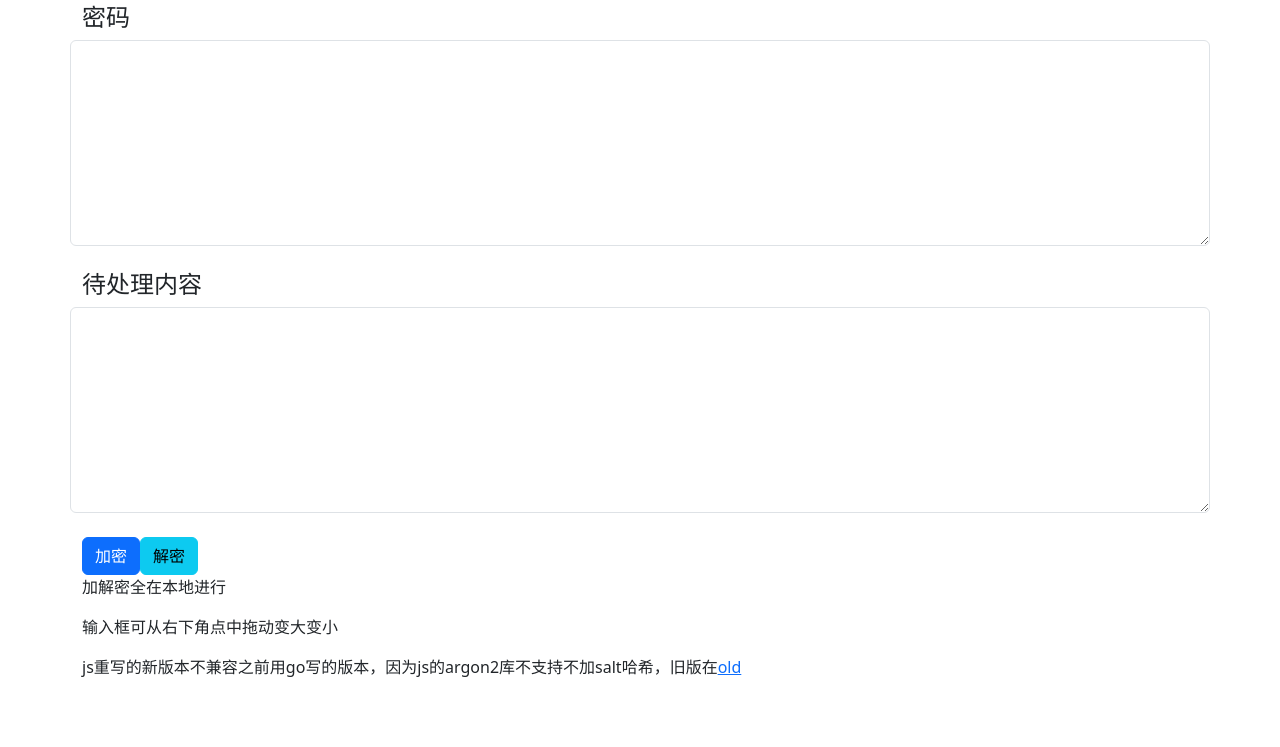
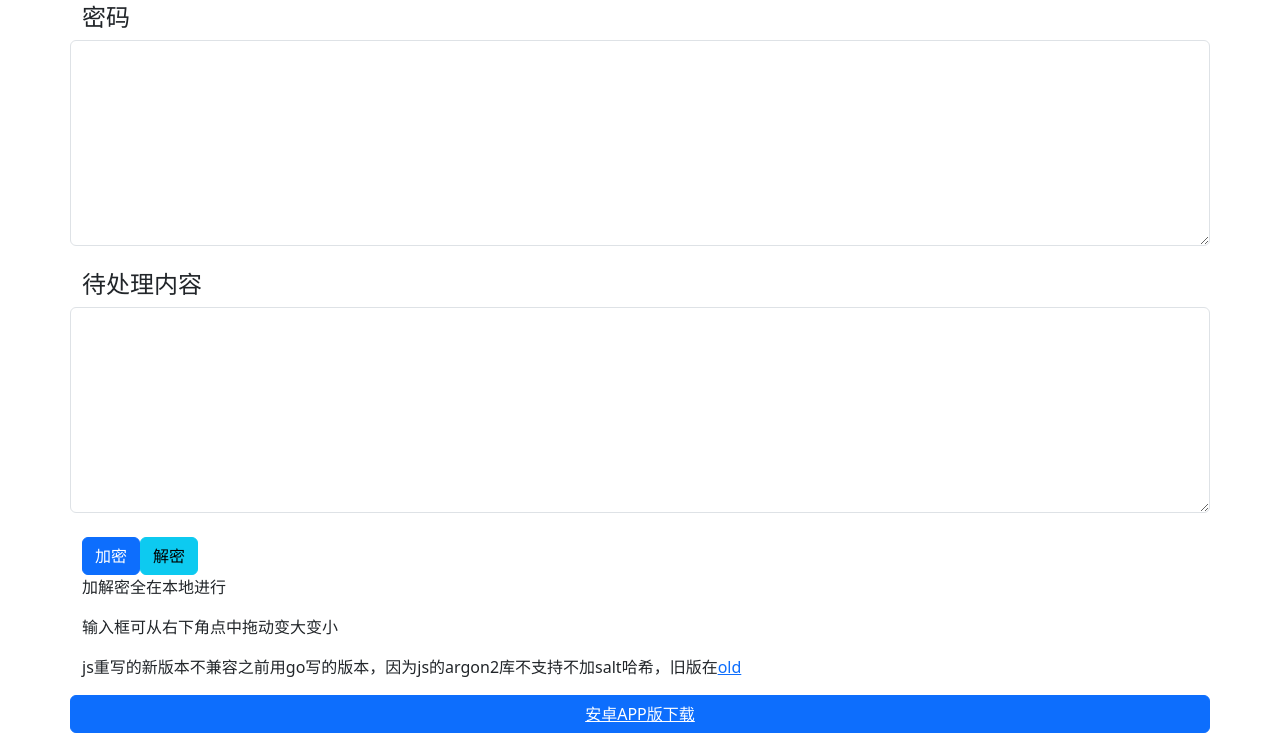
Before and after one commit to qiulaidongfeng/myweb, a plain HTML site: page wasm/index.html in a window 1280 px wide. Shown: the part 53-800 px from the top of the page. Drawn offline with nearby package versions, Linux system fonts and the light colour scheme.

Commit message:
feat(encrypt): 增加安卓APP下载按钮

```diff
--- a/wasm/index.html
+++ b/wasm/index.html
@@ -40,6 +40,7 @@
             <p>加解密全在本地进行</p>
             <p>输入框可从右下角点中拖动变大变小</p>
             <p>js重写的新版本不兼容之前用go写的版本，因为js的argon2库不支持不加salt哈希，旧版在<a href="/old.html">old</a></p>
+            <button class="btn btn-primary"><a class="text-white" href="/加解密.apk">安卓APP版下载</a></button>
         </div>
     </div>
 </body>
```
